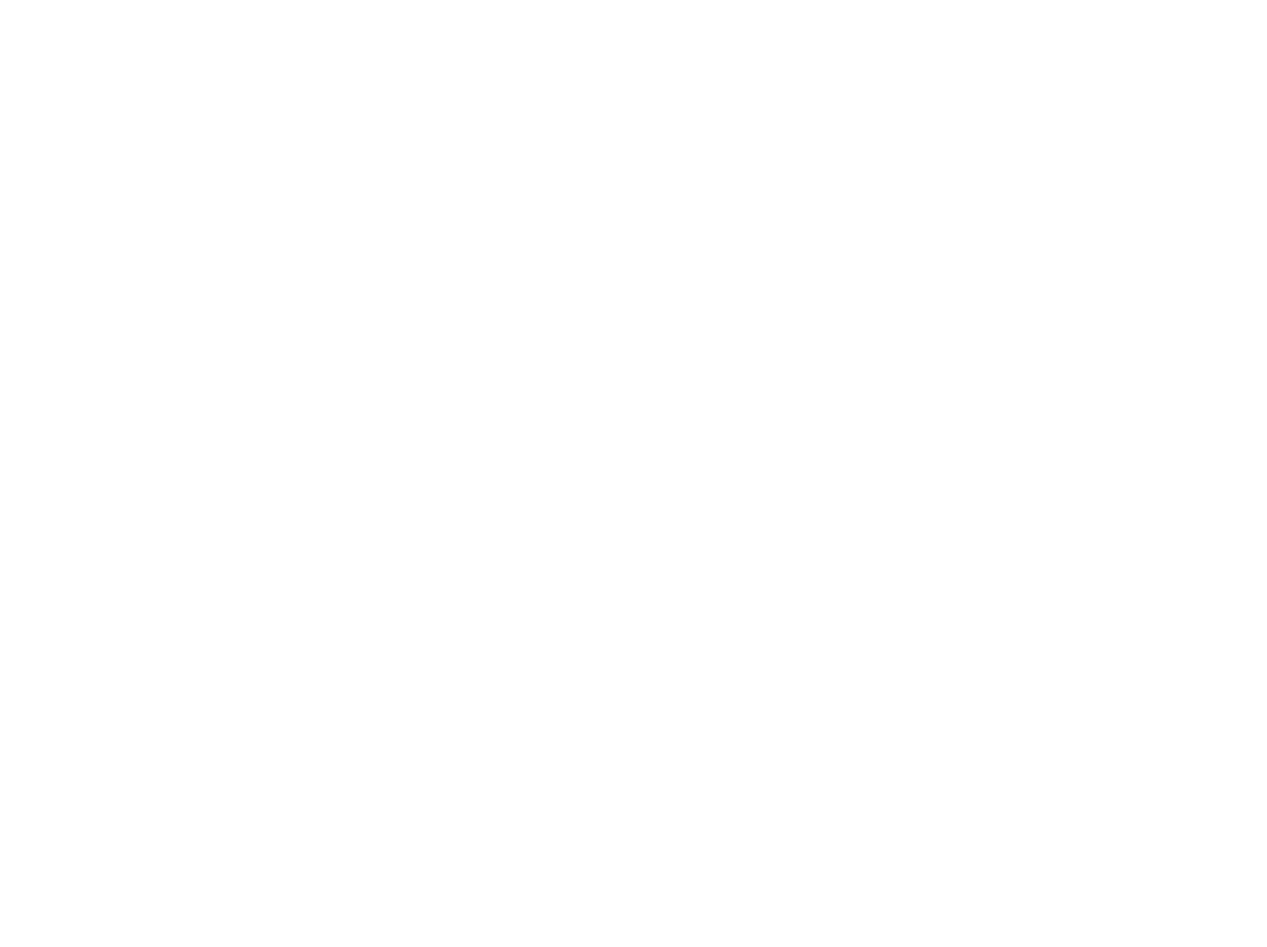
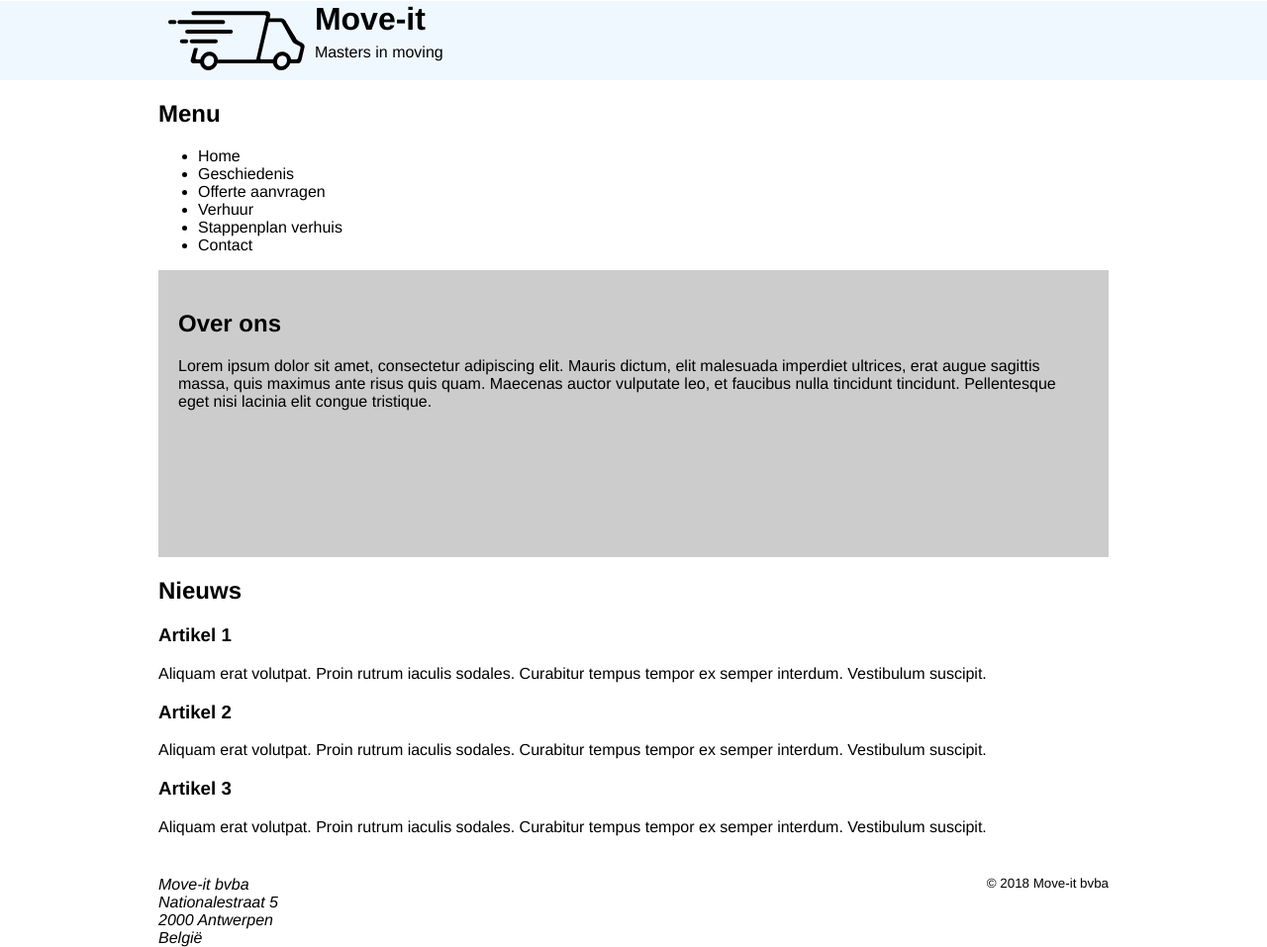
Before and after one commit to butskristof/moveit, a plain HTML site: page index.html in a window 1280 px wide. Shown: the whole page at 99% size. Before the commit the page ends 800 px from the top, so only its background shows below. Drawn offline with Linux system fonts and the light colour scheme; placeholder pictures from the web are drawn by us.

Commit message:
First content and styling

```diff
--- /dev/null
+++ b/css/style.scss
@@ -0,0 +1,48 @@
+$font-stack: Helvetica;
+$primary-color: #d7d7d7;
+
+body {
+	font: 100% $font-stack;
+	margin: -20px; // chrome body margin compensation
+	//background-color: $primary-color;
+
+	.content, main, nav, footer {
+		max-width: 960px;
+		margin-left: auto;
+		margin-right: auto;
+	}
+
+	.about {
+		height: 250px;
+		background: url("http://placehold.it/1000x1000") fixed top center;
+		background-size: cover;
+		padding: 20px;
+	}
+
+	header {
+		background-color: aliceblue;
+		height: 80px;
+		margin-bottom: 0px;
+		img {
+			height: 60px;
+			float: left;
+			padding: 10px;
+		}
+		h1 {
+			margin-bottom: -10px;
+		}
+	}
+
+	footer {
+
+		margin-top: 40px;
+		margin-bottom: 20px;
+
+		address {
+			float: left;
+		}
+		small {
+			float: right;
+		}
+	}
+}
--- a/index.html
+++ b/index.html
@@ -3,8 +3,63 @@
 <head>
 	<meta charset="UTF-8">
 	<title>Move-it</title>
+
+	<link rel="stylesheet" href="css/style.css">
 </head>
 <body>
-
+	<header>
+		<div class="content">
+			<img src="images/logo/logo2.svg" alt="Move-it logo" />
+			<h1>
+				Move-it
+			</h1>
+			<p>Masters in moving</p>
+		</div><!-- /content -->
+	</header>
+	<nav>
+		<h2>Menu</h2>
+		<ul>
+			<li>Home</li>
+			<li>Geschiedenis</li>
+			<li>Offerte aanvragen</li>
+			<li>Verhuur</li>
+			<li>Stappenplan verhuis</li>
+			<li>Contact</li>
+		</ul>
+	</nav>
+	<main>
+		<section class="about">
+			<div class="content">
+				<h2>Over ons</h2>
+				<p>Lorem ipsum dolor sit amet, consectetur adipiscing elit. Mauris dictum, elit malesuada imperdiet ultrices, erat augue sagittis massa, quis maximus ante risus quis quam. Maecenas auctor vulputate leo, et faucibus nulla tincidunt tincidunt. Pellentesque eget nisi lacinia elit congue tristique. </p>
+			</div><!-- /content -->
+		</section>
+		<section class="content">
+			<h2>Nieuws</h2>
+			<article>
+				<h3>Artikel 1</h3>
+				<p>Aliquam erat volutpat. Proin rutrum iaculis sodales. Curabitur tempus tempor ex semper interdum. Vestibulum suscipit.</p>
+			</article>
+			<article>
+				<h3>Artikel 2</h3>
+				<p>Aliquam erat volutpat. Proin rutrum iaculis sodales. Curabitur tempus tempor ex semper interdum. Vestibulum suscipit.</p>
+			</article>
+			<article>
+				<h3>Artikel 3</h3>
+				<p>Aliquam erat volutpat. Proin rutrum iaculis sodales. Curabitur tempus tempor ex semper interdum. Vestibulum suscipit.</p>
+			</article>
+		</section>
+	</main>
+	<footer>
+		<address>
+			Move-it bvba<br>
+			Nationalestraat 5<br>
+			2000 Antwerpen<br>
+			Belgi&euml;
+		</address>
+		<small>
+			&copy; 2018 Move-it bvba
+		</small>
+	</footer>
 </body>
 </html>
```
Also changed, not shown: css/style.css (added), images/logo/logo.svg (added), images/logo/logo2.svg (added), 1 other file.
